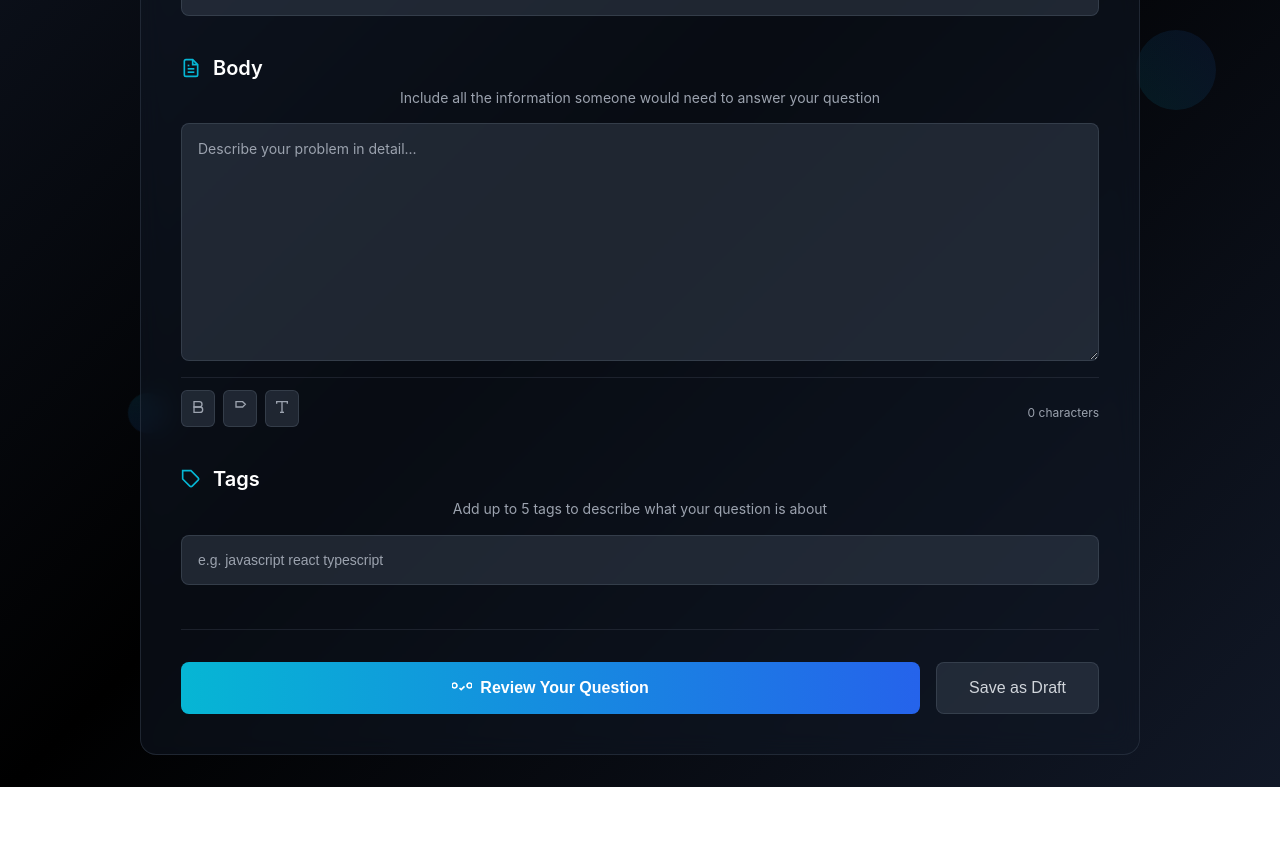
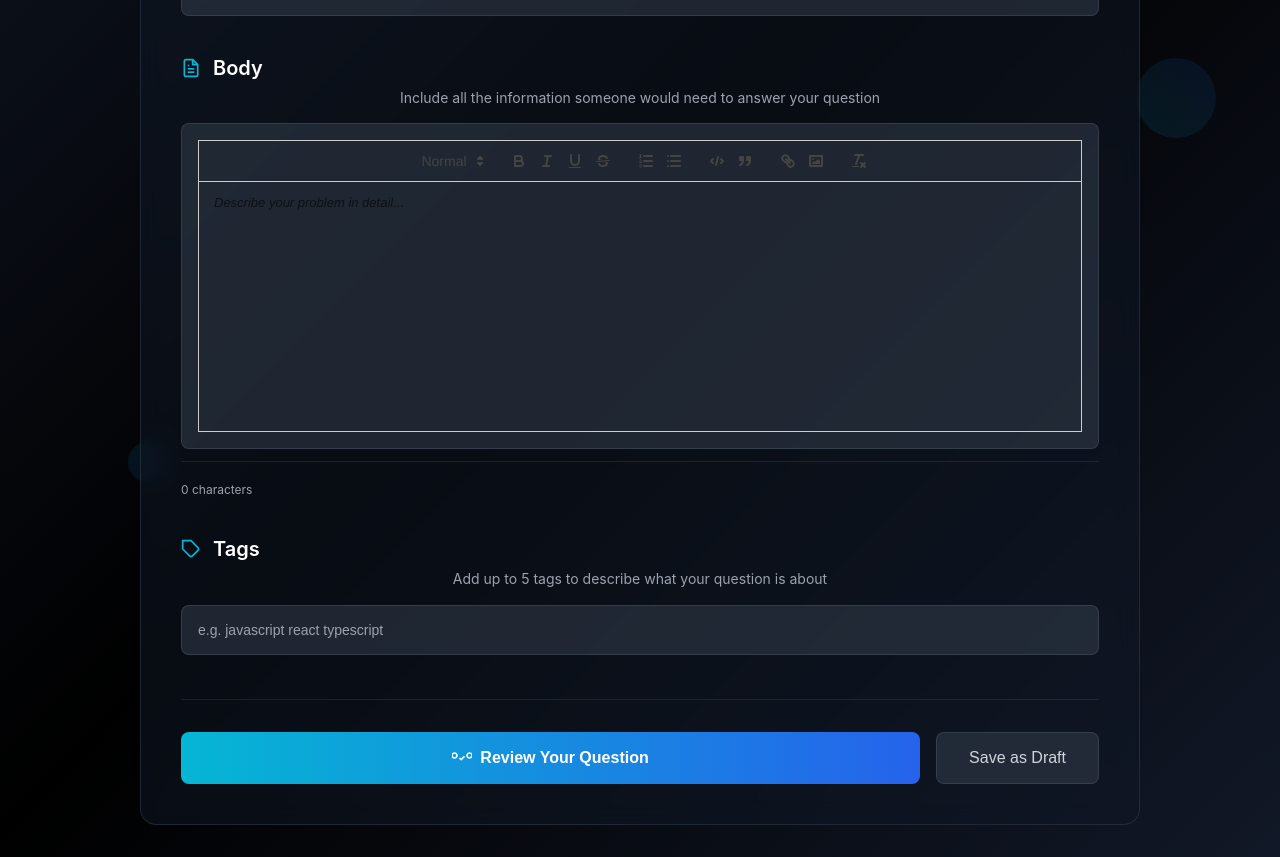
Before and after one commit to Prince61141/Odoo-Hackathon-2025, a React (Create React App) app in the folder client/: page /AskQuestion in a window 1280 px wide. Shown: the part 540-1397 px from the top of the page. Before the commit the page ends 1327 px from the top, so only its background shows below. Built offline with nearby package versions, Linux system fonts and the light colour scheme.

Commit message:
Add text editor for question and answer input

```diff
--- a/client/package.json
+++ b/client/package.json
@@ -21,7 +21,9 @@
     "react-scripts": "5.0.1",
     "redux": "^4.2.1",
     "redux-thunk": "^2.4.2",
-    "web-vitals": "^2.1.4"
+    "web-vitals": "^2.1.4",
+    "highlight.js": "^11.11.1",
+    "react-quill": "^2.0.0"
   },
   "scripts": {
     "start": "react-scripts start",
--- a/client/src/pages/AskQuestion/AskQuestion.css
+++ b/client/src/pages/AskQuestion/AskQuestion.css
@@ -409,6 +409,10 @@
   color: white;
 }
 
+.ql-toolbar.ql-snow + .ql-container.ql-snow{
+  height: 250px;
+}
+
 @keyframes spin {
   0% {
     transform: rotate(0deg);
--- a/client/src/pages/AskQuestion/AskQuestion.jsx
+++ b/client/src/pages/AskQuestion/AskQuestion.jsx
@@ -1,23 +1,23 @@
-"use client"
-
-import { useState } from "react"
-import { useDispatch, useSelector } from "react-redux"
-import { useNavigate } from "react-router-dom"
-import "./AskQuestion.css"
-import { askQuestion } from "../../actions/question"
+import { useState } from "react";
+import ReactQuill from "react-quill";
+import "react-quill/dist/quill.snow.css";
+import { useDispatch, useSelector } from "react-redux";
+import { useNavigate } from "react-router-dom";
+import "./AskQuestion.css";
+import { askQuestion } from "../../actions/question";
 
 const AskQuestion = () => {
-  const [questionTitle, setQuestionTitle] = useState("")
-  const [questionBody, setQuestionBody] = useState("")
-  const [questionTags, setQuestionTags] = useState("")
-  const [isLoading, setIsLoading] = useState(false)
-  const dispatch = useDispatch()
-  const User = useSelector((state) => state.currentUserReducer)
-  const navigate = useNavigate()
+  const [questionTitle, setQuestionTitle] = useState("");
+  const [questionBody, setQuestionBody] = useState("");
+  const [questionTags, setQuestionTags] = useState("");
+  const [isLoading, setIsLoading] = useState(false);
+  const dispatch = useDispatch();
+  const User = useSelector((state) => state.currentUserReducer);
+  const navigate = useNavigate();
 
   const handleSubmit = async (e) => {
-    e.preventDefault()
-    setIsLoading(true)
+    e.preventDefault();
+    setIsLoading(true);
 
     if (User) {
       if (questionTitle && questionBody && questionTags) {
@@ -29,29 +29,23 @@ const AskQuestion = () => {
               questionTags,
               userPosted: User.result.name,
             },
-            navigate,
-          ),
-        )
+            navigate
+          )
+        );
       } else {
-        alert("Please enter all the fields")
-        setIsLoading(false)
+        alert("Please enter all the fields");
+        setIsLoading(false);
       }
     } else {
-      alert("Login to ask question")
-      setIsLoading(false)
+      alert("Login to ask question");
+      setIsLoading(false);
     }
 
     // Simulate loading time
     setTimeout(() => {
-      setIsLoading(false)
-    }, 2000)
-  }
-
-  const handleEnter = (e) => {
-    if (e.key === "Enter") {
-      setQuestionBody(questionBody + "\n")
-    }
-  }
+      setIsLoading(false);
+    }, 2000);
+  };
 
   return (
     <div className="ask-question">
@@ -67,7 +61,9 @@ const AskQuestion = () => {
         <div className="ask-header">
           <div className="header-content">
             <h1 className="ask-title">Ask a Public Question</h1>
-            <p className="ask-subtitle">Get help from millions of developers worldwide</p>
+            <p className="ask-subtitle">
+              Get help from millions of developers worldwide
+            </p>
           </div>
           <div className="tips-card">
             <h3>Writing a good question</h3>
@@ -84,12 +80,21 @@ const AskQuestion = () => {
             <div className="form-group">
               <label htmlFor="ask-ques-title" className="form-label">
                 <div className="label-header">
-                  <svg className="label-icon" viewBox="0 0 24 24" fill="none" stroke="currentColor" strokeWidth="2">
+                  <svg
+                    className="label-icon"
+                    viewBox="0 0 24 24"
+                    fill="none"
+                    stroke="currentColor"
+                    strokeWidth="2"
+                  >
                     <path d="M4 6h16M4 12h16M4 18h7"></path>
                   </svg>
                   <h4>Title</h4>
                 </div>
-                <p className="label-description">Be specific and imagine you're asking a question to another person</p>
+                <p className="label-description">
+                  Be specific and imagine you're asking a question to another
+                  person
+                </p>
               </label>
               <div className="input-container">
                 <input
@@ -107,7 +112,13 @@ const AskQuestion = () => {
             <div className="form-group">
               <label htmlFor="ask-ques-body" className="form-label">
                 <div className="label-header">
-                  <svg className="label-icon" viewBox="0 0 24 24" fill="none" stroke="currentColor" strokeWidth="2">
+                  <svg
+                    className="label-icon"
+                    viewBox="0 0 24 24"
+                    fill="none"
+                    stroke="currentColor"
+                    strokeWidth="2"
+                  >
                     <path d="M14 2H6a2 2 0 0 0-2 2v16a2 2 0 0 0 2 2h12a2 2 0 0 0 2-2V8z"></path>
                     <polyline points="14,2 14,8 20,8"></polyline>
                     <line x1="16" y1="13" x2="8" y2="13"></line>
@@ -117,42 +128,46 @@ const AskQuestion = () => {
                   <h4>Body</h4>
                 </div>
                 <p className="label-description">
-                  Include all the information someone would need to answer your question
+                  Include all the information someone would need to answer your
+                  question
                 </p>
               </label>
               <div className="textarea-container">
-                <textarea
+                <ReactQuill
                   id="ask-ques-body"
                   value={questionBody}
-                  onChange={(e) => setQuestionBody(e.target.value)}
-                  onKeyPress={handleEnter}
-                  rows="12"
+                  onChange={setQuestionBody}
                   className="form-textarea"
                   placeholder="Describe your problem in detail..."
-                ></textarea>
+                  modules={{
+                    toolbar: [
+                      [{ header: [1, 2, false] }],
+                      ["bold", "italic", "underline", "strike"],
+                      [{ list: "ordered" }, { list: "bullet" }],
+                      ["code-block", "blockquote"],
+                      ["link", "image"],
+                      ["clean"],
+                    ],
+                  }}
+                  formats={[
+                    "header",
+                    "bold",
+                    "italic",
+                    "underline",
+                    "strike",
+                    "list",
+                    "bullet",
+                    "code-block",
+                    "blockquote",
+                    "link",
+                    "image",
+                  ]}
+                />
                 <div className="textarea-border"></div>
                 <div className="textarea-toolbar">
-                  <div className="toolbar-buttons">
-                    <button type="button" className="toolbar-btn">
-                      <svg viewBox="0 0 24 24" fill="none" stroke="currentColor" strokeWidth="2">
-                        <path d="M6 4h8a4 4 0 0 1 4 4 4 4 0 0 1-4 4H6z"></path>
-                        <path d="M6 12h9a4 4 0 0 1 4 4 4 4 0 0 1-4 4H6z"></path>
-                      </svg>
-                    </button>
-                    <button type="button" className="toolbar-btn">
-                      <svg viewBox="0 0 24 24" fill="none" stroke="currentColor" strokeWidth="2">
-                        <path d="M6 4h10l4 4-4 4H6z"></path>
-                      </svg>
-                    </button>
-                    <button type="button" className="toolbar-btn">
-                      <svg viewBox="0 0 24 24" fill="none" stroke="currentColor" strokeWidth="2">
-                        <polyline points="4 7 4 4 20 4 20 7"></polyline>
-                        <line x1="9" y1="20" x2="15" y2="20"></line>
-                        <line x1="12" y1="4" x2="12" y2="20"></line>
-                      </svg>
-                    </button>
-                  </div>
-                  <span className="char-count">{questionBody.length} characters</span>
+                  <span className="char-count">
+                    {questionBody.replace(/<[^>]+>/g, "").length} characters
+                  </span>
                 </div>
               </div>
             </div>
@@ -160,13 +175,21 @@ const AskQuestion = () => {
             <div className="form-group">
               <label htmlFor="ask-ques-tags" className="form-label">
                 <div className="label-header">
-                  <svg className="label-icon" viewBox="0 0 24 24" fill="none" stroke="currentColor" strokeWidth="2">
+                  <svg
+                    className="label-icon"
+                    viewBox="0 0 24 24"
+                    fill="none"
+                    stroke="currentColor"
+                    strokeWidth="2"
+                  >
                     <path d="M20.59 13.41l-7.17 7.17a2 2 0 0 1-2.83 0L2 12V2h10l8.59 8.59a2 2 0 0 1 0 2.82z"></path>
                     <line x1="7" y1="7" x2="7.01" y2="7"></line>
                   </svg>
                   <h4>Tags</h4>
                 </div>
-                <p className="label-description">Add up to 5 tags to describe what your question is about</p>
+                <p className="label-description">
+                  Add up to 5 tags to describe what your question is about
+                </p>
               </label>
               <div className="input-container">
                 <input
@@ -202,7 +225,13 @@ const AskQuestion = () => {
                 </div>
               ) : (
                 <>
-                  <svg className="submit-icon" viewBox="0 0 24 24" fill="none" stroke="currentColor" strokeWidth="2">
+                  <svg
+                    className="submit-icon"
+                    viewBox="0 0 24 24"
+                    fill="none"
+                    stroke="currentColor"
+                    strokeWidth="2"
+                  >
                     <path d="M9 12l2 2 4-4"></path>
                     <path d="M21 12c-1 0-3-1-3-3s2-3 3-3 3 1 3 3-2 3-3 3"></path>
                     <path d="M3 12c1 0 3-1 3-3s-2-3-3-3-3 1-3 3 2 3 3 3"></path>
@@ -218,7 +247,7 @@ const AskQuestion = () => {
         </form>
       </div>
     </div>
-  )
-}
+  );
+};
 
-export default AskQuestion
+export default AskQuestion;
--- a/client/src/pages/Questions/DisplayAnswer.jsx
+++ b/client/src/pages/Questions/DisplayAnswer.jsx
@@ -1,8 +1,12 @@
-import moment from "moment"
-import { Link, useParams } from "react-router-dom"
-import { useSelector, useDispatch } from "react-redux"
-import Avatar from "../../components/Avatar/Avatar"
-import { deleteAnswer } from "../../actions/question"
+
+import moment from "moment";
+import { Link, useParams } from "react-router-dom";
+import { useSelector, useDispatch } from "react-redux";
+import Avatar from "../../components/Avatar/Avatar";
+import { deleteAnswer } from "../../actions/question";
+import { useEffect } from "react";
+import hljs from "highlight.js";
+import "highlight.js/styles/github.css";
 
 const DisplayAnswer = ({ question, handleShare }) => {
   const User = useSelector((state) => state.currentUserReducer)
@@ -13,12 +17,18 @@ const DisplayAnswer = ({ question, handleShare }) => {
     dispatch(deleteAnswer(id, answerId, noOfAnswers - 1))
   }
 
+  useEffect(() => {
+    document.querySelectorAll('.answer-body pre code').forEach((block) => {
+      hljs.highlightElement(block);
+    });
+  }, [question.answer]);
+
   return (
     <div className="answers-list">
       {question.answer.map((ans) => (
         <div className="answer-card" key={ans._id}>
           <div className="answer-content">
-            <div className="answer-body">{ans.answerBody}</div>
+            <div className="answer-body" dangerouslySetInnerHTML={{ __html: ans.answerBody }} />
 
             <div className="answer-actions">
               <div className="action-buttons">
--- a/client/src/pages/Questions/Questions.css
+++ b/client/src/pages/Questions/Questions.css
@@ -163,6 +163,7 @@
   line-height: 1.6;
   margin-bottom: 1.5rem;
   white-space: pre-line;
+  text-align: start;
 }
 
 .question-details-tags {
@@ -532,6 +533,10 @@
   color: #0891b2;
 }
 
+.ql-toolbar.ql-snow + .ql-container.ql-snow{
+  height: 250px;
+}
+
 @keyframes spin {
   0% {
     transform: rotate(0deg);
```
Also changed, not shown: client/src/pages/Questions/QuestionsDetails.jsx (+185 -68 lines), 2 other files (tests, documents, lock files or other folders).
